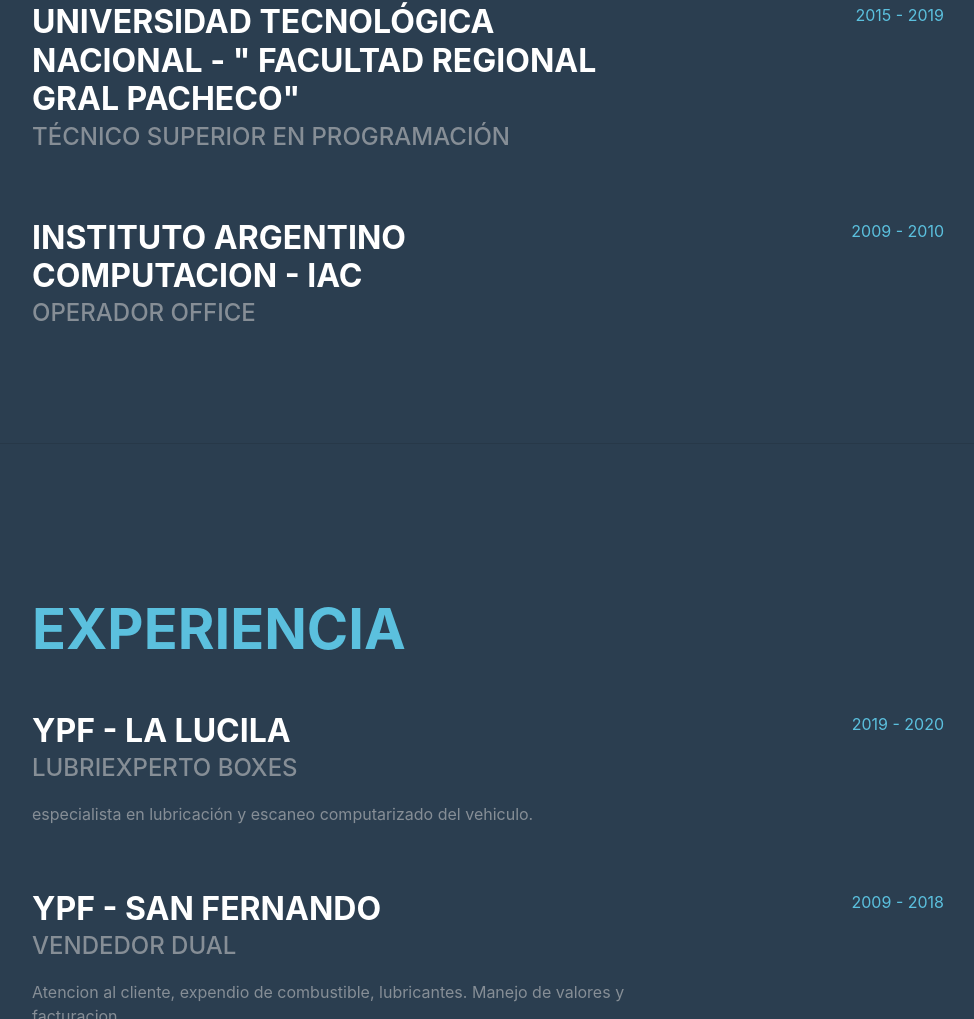
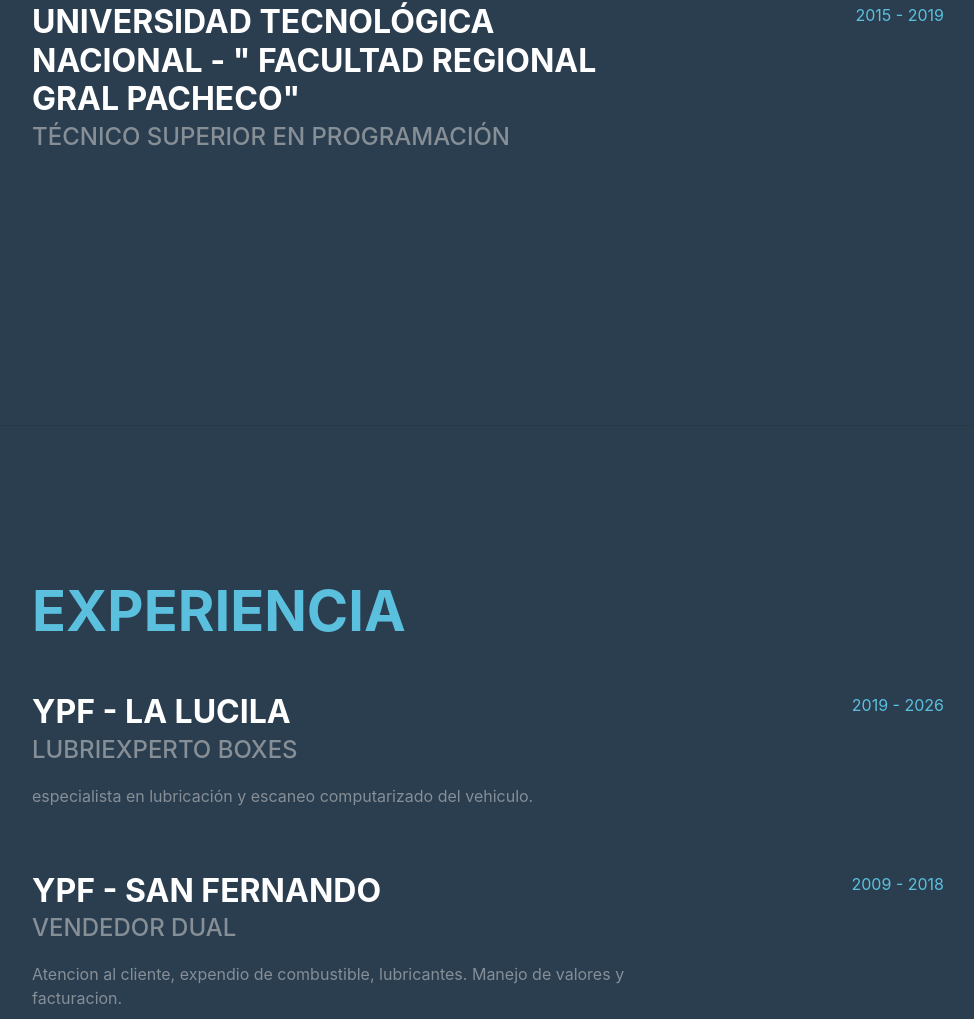
Before and after one commit to mardcart/mardcart.github.io, a plain HTML site: page index.html in a window 1280 px wide. Shown: the part 1208-2227 px from the top of the page, without its empty margins (288-1262 px from the left). Drawn offline with Linux system fonts and the light colour scheme; a web font is replaced by a local one.

Commit message:
se guardo y subio

```diff
--- a/index.html
+++ b/index.html
@@ -122,7 +122,7 @@
               <span class="text-info">2015 - 2019</span>
             </div>
           </div>
-          <div class="resume-item d-flex flex-column flex-md-row justify-content-between mb-5">
+          <!-- <div class="resume-item d-flex flex-column flex-md-row justify-content-between mb-5">
             <div class="resume-content">
               <h3 class="mb-0 text-white">instituto argentino computacion - iac</h3>
               <div class="subheading mb-3">operador office</div>
@@ -131,7 +131,7 @@
             <div class="resume-date text-md-right">
               <span class="text-info">2009 - 2010</span>
             </div>
-          </div>
+          </div> -->
 
 
         </div>
@@ -150,7 +150,7 @@
               <p>especialista en lubricación y escaneo computarizado del vehiculo. </p>
             </div>
             <div class="resume-date text-md-right">
-              <span class="text-info">2019 - 2020</span>
+              <span class="text-info">2019 - 2026</span>
             </div>
           </div>
 
```
